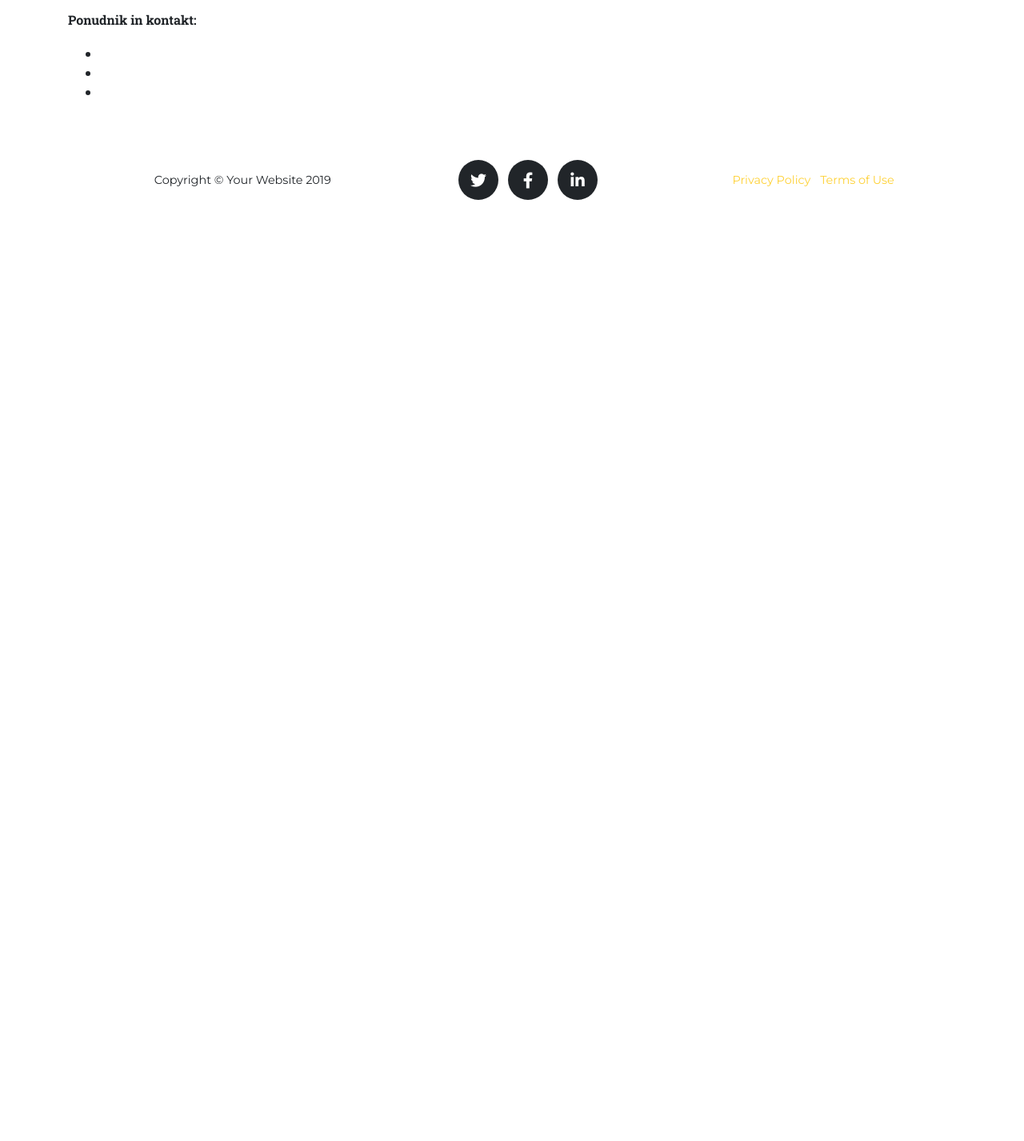
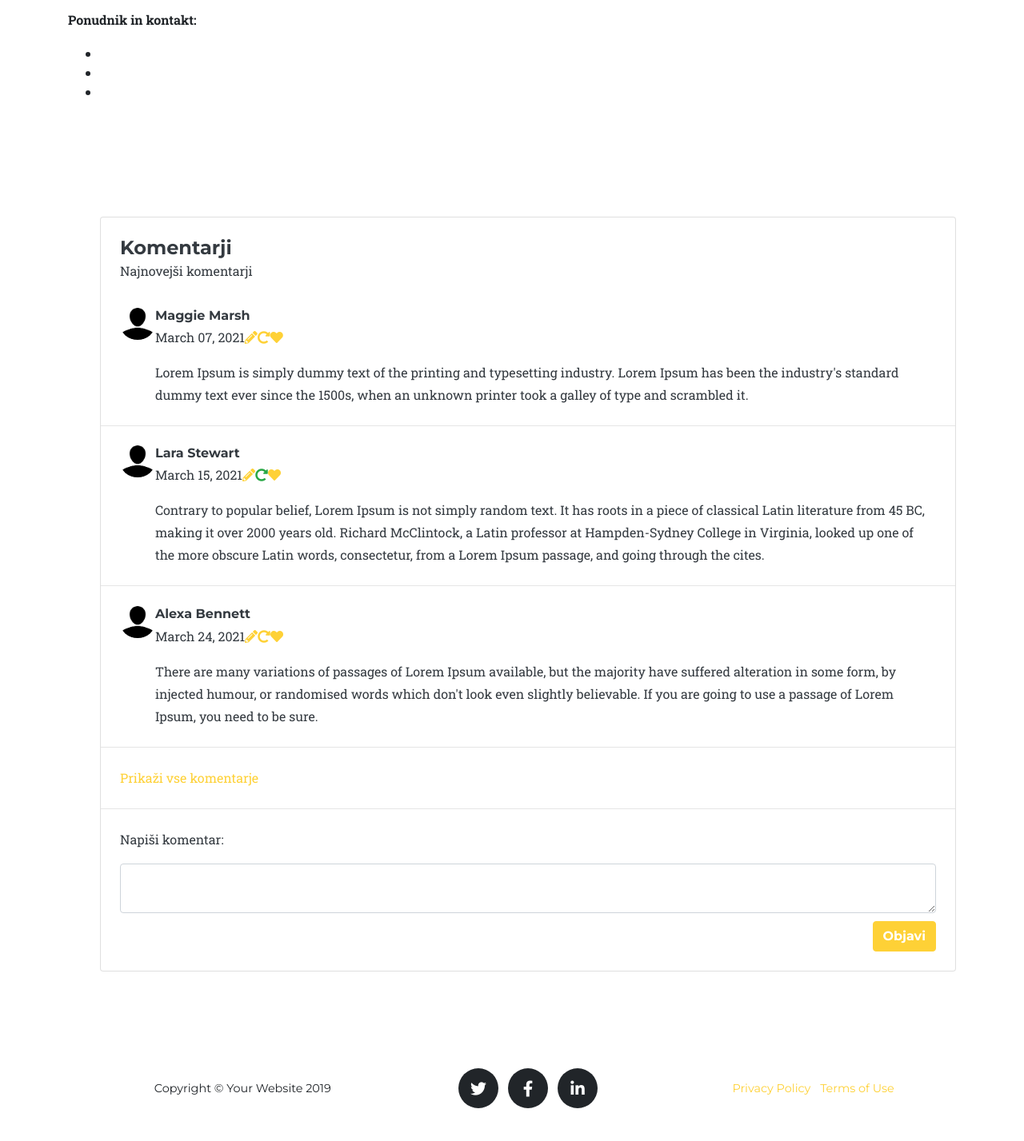
Before and after one commit to lenartgolob/nepremicnine, a PHP site: page /nepremicnine/nepremicnina.php?id=24 in a window 1280 px wide. Shown: the part 368-1795 px from the top of the page at 80% size. Before the commit the page ends 618 px from the top, so only its background shows below. Run offline with PHP 8.4, Linux system fonts and the light colour scheme; data comes from the database, SQL or seed files in the repository; data that the repository does not hold is empty; some web fonts are replaced.

Commit message:
Insert comments

```diff
--- a/neoserv.txt
+++ /dev/null
@@ -1,4 +0,0 @@
-$host = 'localhost';
-$db   = 'lenartgo_nepremicnine';
-$user = 'lenartgo_nepremicnine';
-$pass = 'nepremicnine123';
--- a/nepremicnina.php
+++ b/nepremicnina.php
@@ -27,7 +27,6 @@ include_once "database.php";
 
   <!-- Custom styles for this template -->
   <link href="css/agency.min.css" rel="stylesheet">
-
 </head>
 
 <body id="page-top">
@@ -115,7 +114,114 @@ echo '<li>' . $row['telefon'] . '</li>';
 echo '<li>' . $row['email'] . '</li><br><br>';
 
 ?>
+  <div class="container my-5 py-5">
+    <div class="row d-flex justify-content-center">
+      <div class="col-md-15 col-lg-15">
+        <div class="card text-dark">
+          <div class="card-body p-4">
+            <h4 class="mb-0">Komentarji</h4>
+            <p class="fw-light mb-4 pb-2">Najnovejši komentarji</p>
 
+            <div class="d-flex flex-start">
+              <img class="rounded-circle shadow-1-strong me-3"
+                src="./img/team/profile.png" alt="avatar" width="60"
+                height="40" />
+              <div>
+                <h6 class="fw-bold mb-1">Maggie Marsh</h6>
+                <div class="d-flex align-items-center mb-3">
+                  <p class="mb-0">
+                    March 07, 2021
+                  </p>
+                  <a href="#!" class="link-muted"><i class="fas fa-pencil-alt ms-2"></i></a>
+                  <a href="#!" class="link-muted"><i class="fas fa-redo-alt ms-2"></i></a>
+                  <a href="#!" class="link-muted"><i class="fas fa-heart ms-2"></i></a>
+                </div>
+                <p class="mb-0">
+                  Lorem Ipsum is simply dummy text of the printing and typesetting
+                  industry. Lorem Ipsum has been the industry's standard dummy text ever
+                  since the 1500s, when an unknown printer took a galley of type and
+                  scrambled it.
+                </p>
+              </div>
+            </div>
+          </div>
+
+          <hr class="my-0" />
+
+          <div class="card-body p-4">
+            <div class="d-flex flex-start">
+              <img class="rounded-circle shadow-1-strong me-3"
+                src="./img/team/profile.png" alt="avatar" width="60"
+                height="40" />
+              <div>
+                <h6 class="fw-bold mb-1">Lara Stewart</h6>
+                <div class="d-flex align-items-center mb-3">
+                  <p class="mb-0">
+                    March 15, 2021
+                  </p>
+                  <a href="#!" class="link-muted"><i class="fas fa-pencil-alt ms-2"></i></a>
+                  <a href="#!" class="text-success"><i class="fas fa-redo-alt ms-2"></i></a>
+                  <a href="#!" class="link-danger"><i class="fas fa-heart ms-2"></i></a>
+                </div>
+                <p class="mb-0">
+                  Contrary to popular belief, Lorem Ipsum is not simply random text. It
+                  has roots in a piece of classical Latin literature from 45 BC, making it
+                  over 2000 years old. Richard McClintock, a Latin professor at
+                  Hampden-Sydney College in Virginia, looked up one of the more obscure
+                  Latin words, consectetur, from a Lorem Ipsum passage, and going through
+                  the cites.
+                </p>
+              </div>
+            </div>
+          </div>
+
+          <hr class="my-0" style="height: 1px;" />
+
+          <div class="card-body p-4">
+            <div class="d-flex flex-start">
+              <img class="rounded-circle shadow-1-strong me-3"
+                src="./img/team/profile.png" alt="avatar" width="60"
+                height="40" />
+              <div>
+                <h6 class="fw-bold mb-1">Alexa Bennett</h6>
+                <div class="d-flex align-items-center mb-3">
+                  <p class="mb-0">
+                    March 24, 2021
+                  </p>
+                  <a href="#!" class="link-muted"><i class="fas fa-pencil-alt ms-2"></i></a>
+                  <a href="#!" class="link-muted"><i class="fas fa-redo-alt ms-2"></i></a>
+                  <a href="#!" class="link-muted"><i class="fas fa-heart ms-2"></i></a>
+                </div>
+                <p class="mb-0">
+                  There are many variations of passages of Lorem Ipsum available, but the
+                  majority have suffered alteration in some form, by injected humour, or
+                  randomised words which don't look even slightly believable. If you are
+                  going to use a passage of Lorem Ipsum, you need to be sure.
+                </p>
+              </div>
+            </div>
+          </div>
+
+          <hr class="my-0" />
+
+          <div class="card-body p-4">
+            <a href="#"><p style="margin-bottom: 0;">Prikaži vse komentarje</p></a>
+          </div>
+
+          <hr class="my-0" />
+
+          <div class="card-body p-4">
+            <p>Napiši komentar:</p>
+            <form method="POST" action="komentar_insert.php" >
+              <textarea class="form-control" name="komentar" required> </textarea>
+              <input type="hidden" value="<?php echo $_GET["id"] ?>" name="nepremicnina_id" />
+              <button style="margin-top: 10px; float: right;" name="sbmt" type="submit" class="btn btn-primary">Objavi</button>
+            </form>
+          </div>
+        </div>
+      </div>
+    </div>
+  </div>
 
 <?php
 include_once "footer.php";
```
Also changed, not shown: komentar_insert.php (added, +18 -0 lines), img/team/profile.png (added), 7 other files.
